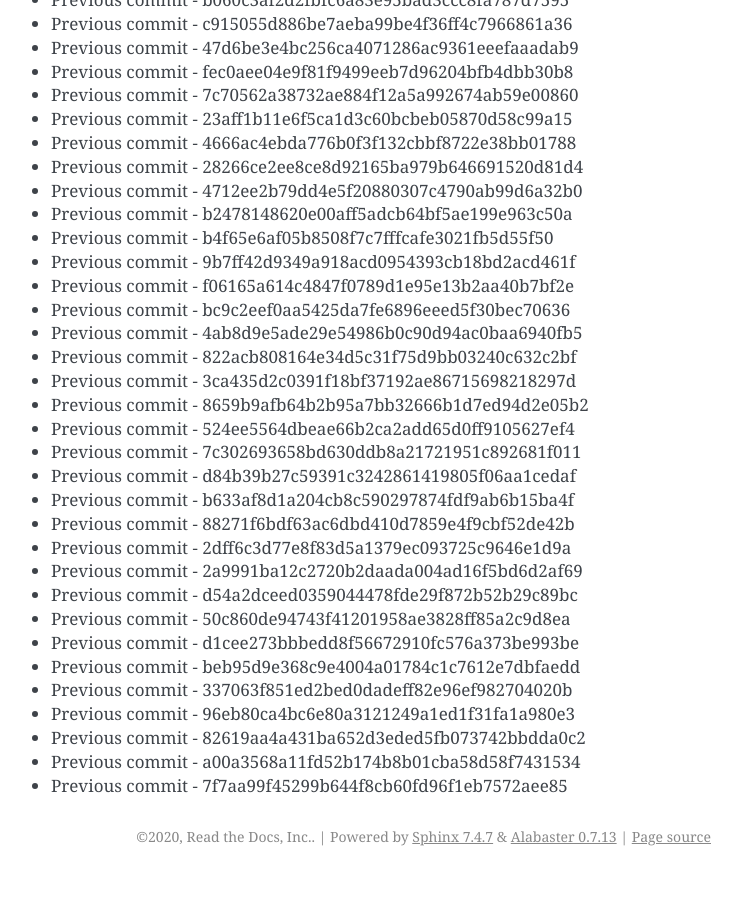
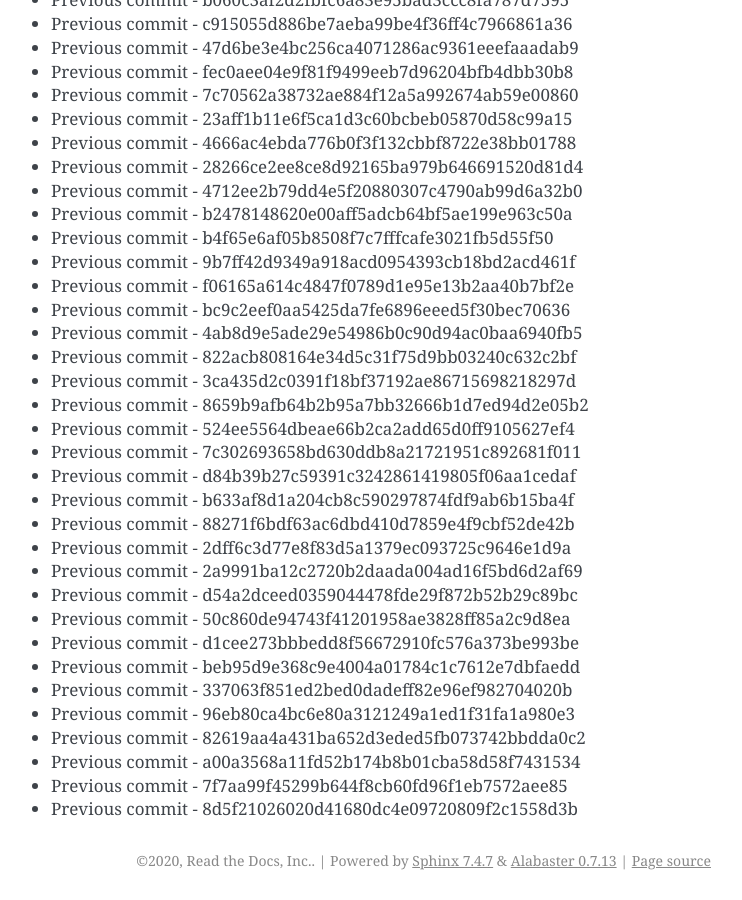
Before and after one commit to readthedocs/rtd-git-stresstest, a Sphinx documentation site: the page built from docs/updates.rst, in a window 1280 px wide and 900 px high, scrolled down 80589 px. Shown: the whole window, without its empty margins (399-1141 px from the left). Built offline with Sphinx 7.4.7, drawn with Linux system fonts in a browser that asks for light colours; before the commit the page ends 81465 px from its top, so only the background shows below that.

Commit message:
Generating commit from previous: 8d5f21026020d41680dc4e09720809f2c1558d3b

```diff
--- a/docs/updates.rst
+++ b/docs/updates.rst
@@ -3418,3 +3418,4 @@ It can be tested for any performance characteristics.
 * Previous commit - 82619aa4a431ba652d3eded5fb073742bbdda0c2
 * Previous commit - a00a3568a11fd52b174b8b01cba58d58f7431534
 * Previous commit - 7f7aa99f45299b644f8cb60fd96f1eb7572aee85
+* Previous commit - 8d5f21026020d41680dc4e09720809f2c1558d3b
```
